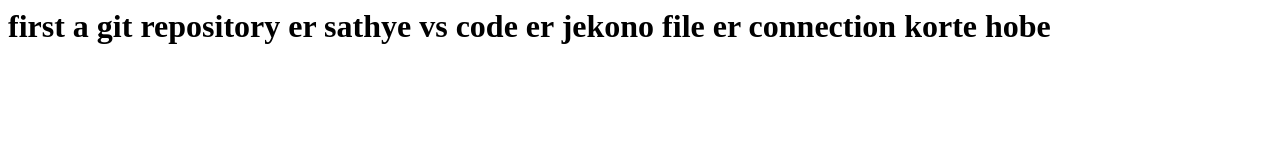
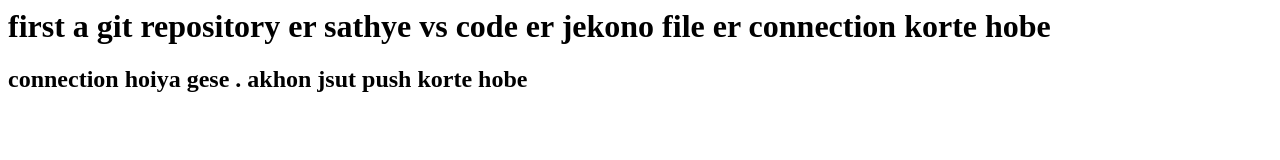
Before and after one commit to sndgfn/test-github, a plain HTML site: page index.html in a window 1280 px wide. Drawn offline with Linux system fonts and the light colour scheme.

Commit message:
second commit

```diff
--- a/index.html
+++ b/index.html
@@ -1,2 +1,4 @@
 <h1>first a git repository er sathye vs code er jekono file
     er connection korte hobe  </h1>
+
+    <h2>connection hoiya gese . akhon jsut push korte hobe </h2>
```
